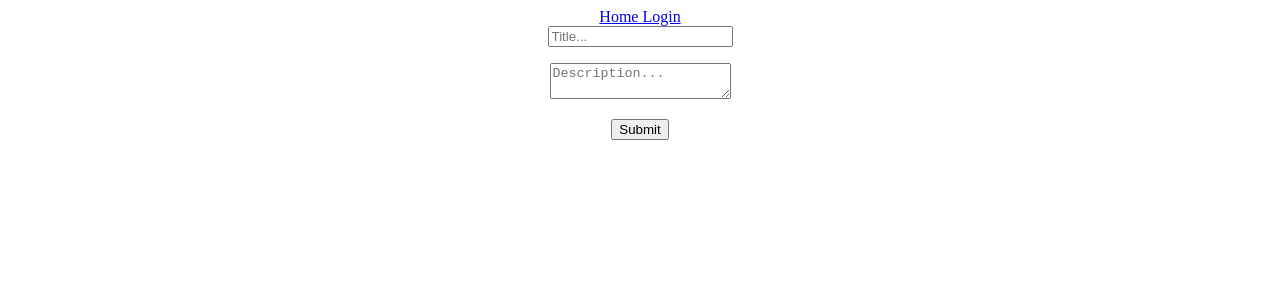
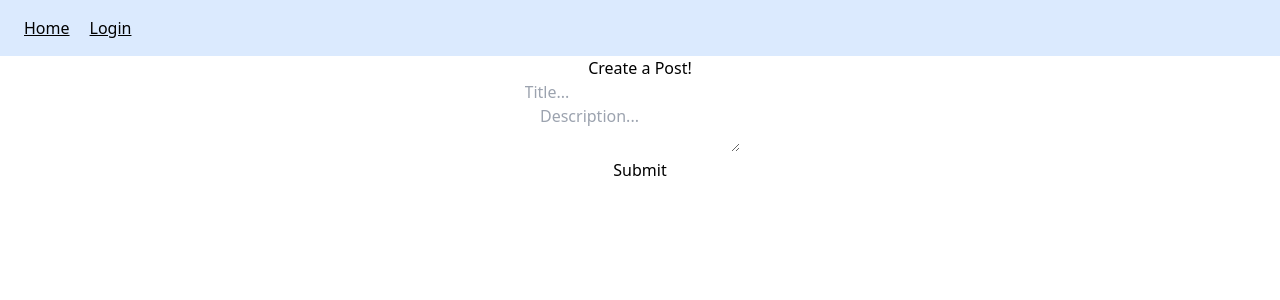
Before and after one commit to HarryZ1/SocialMedia, a React (Create React App) app: page /createpost in a window 1280 px wide. Shown: the top 300 px of the page. Built offline with nearby package versions, Linux system fonts and the light colour scheme; no server answers.

Commit message:
I used tailwind to create simple designs for the navbar

```diff
--- a/src/App.tsx
+++ b/src/App.tsx
@@ -5,6 +5,7 @@ import { Main } from './pages/main';
 import { Login } from './pages/login';
 import { CreatePost } from './pages/create-post/create-post';
 import { Navbar } from './components/navbar';
+import './index.css';
 
 function App() {
   return (
--- a/src/components/navbar.tsx
+++ b/src/components/navbar.tsx
@@ -8,21 +8,36 @@ export const Navbar = () => {
 
     const signUserOut = async () => {
         await signOut(auth);
-    }
+    };
+
     return (
-    <div>
-        <Link to="/"> Home </Link>
-        {!user && <Link to="/login"> Login </Link>}
-        {user && <Link to="/createpost"> Create Post </Link>}
-        <div>
-            {user && (
-                <>
-                    <p> {user?.displayName} </p>
-                    <img src={user?.photoURL || ""} alt="profile pic" />
-                    <button onClick={signUserOut}> Log Out</button>
-                </>
-            )}
+        <div className="bg-blue-100">
+            <div className="flex items-center justify-between py-4 px-6">
+                {/* Left side: Navbar links */}
+                <div className="flex space-x-5">
+                    <Link to="/" className="underline">Home</Link>
+                    {!user && <Link to="/login" className="underline">Login</Link>}
+                    {user && <Link to="/createpost" className="underline">Create Post</Link>}
+                </div>
+
+                {/* Right side: User info */}
+                {user && (
+                    <div className="flex items-center space-x-5">
+                        <p className="font-medium">{user?.displayName}</p>
+                        <img
+                            src={user?.photoURL || ""}
+                            alt="Profile"
+                            className="w-10 h-10 rounded-full"
+                        />
+                        <button
+                            onClick={signUserOut}
+                            className="px-4 py-2 bg-blue-500 text-white rounded hover:bg-blue-600"
+                        >
+                            Log Out
+                        </button>
+                    </div>
+                )}
+            </div>
         </div>
-    </div>
     );
 };
--- a/src/pages/create-post/create-form.tsx
+++ b/src/pages/create-post/create-form.tsx
@@ -43,9 +43,9 @@ export const CreateForm = () => {
     return (
         <form onSubmit={handleSubmit(onCreatePost)}>
             <input type="text" placeholder="Title..." {...register("title")}/>
-            <p>{errors.title?.message}</p>
+            <p className="text-red-600">{errors.title?.message}</p>
             <textarea placeholder="Description..." {...register("description")}/>
-            <p>{errors.description?.message}</p>
+            <p className="text-red-600">{errors.description?.message}</p>
             <input type="submit"/>
         </form>
     );
--- a/src/pages/create-post/create-post.tsx
+++ b/src/pages/create-post/create-post.tsx
@@ -2,7 +2,9 @@ import { CreateForm } from "./create-form";
 
 export const CreatePost = () => {
     return (
+
         <div>
+            Create a Post!
             { <CreateForm /> }
         </div>
     );
```
